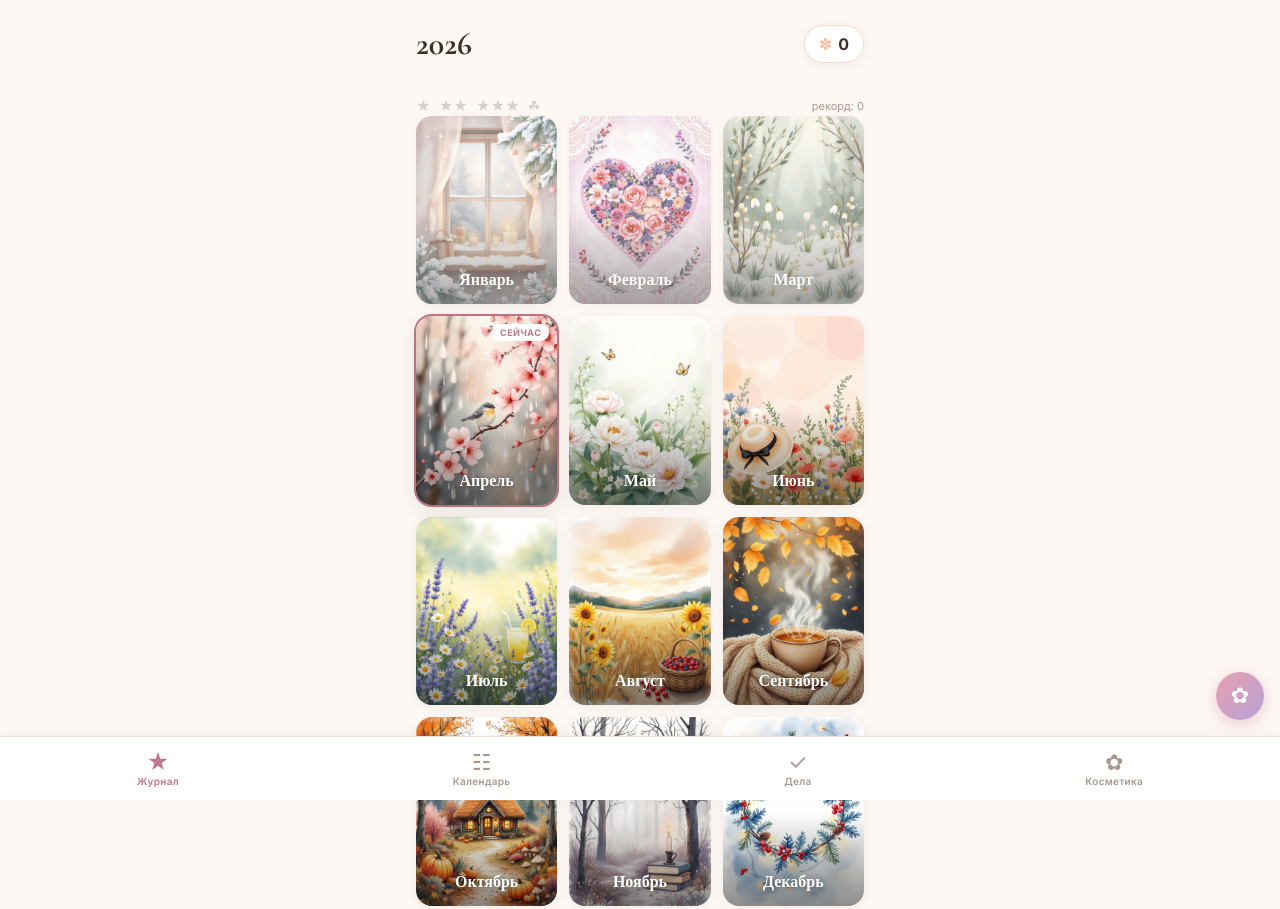
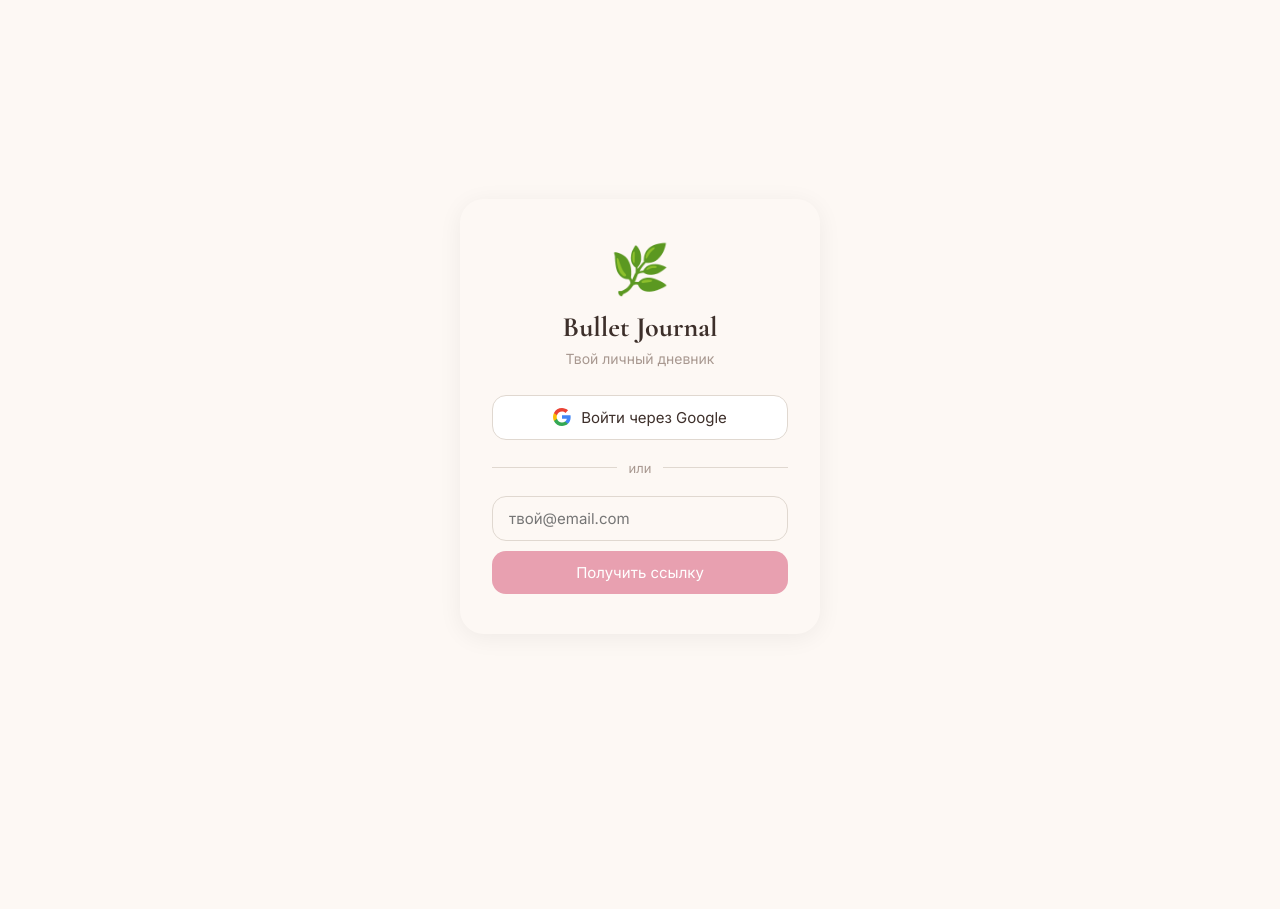
Before and after one commit to yarbalakin/bullet-journal, a plain HTML site: page index.html in a window 1280 px wide. Shown: the top 909 px of the page. Drawn offline with nearby package versions, Linux system fonts and the light colour scheme.

Commit message:
feat: Supabase Auth — экран логина, namespace IndexedDB по user_id
- js/supabase-config.js — конфиг с плейсхолдерами (URL + anon key)
- js/auth.js — Google OAuth + magic link, showLoginScreen()
- js/db.js — initUserDb(userId), namespace 'bujo-{user_id}'
- js/app.js — проверка auth перед init, показ логина если нет сессии
- index.html — подключён Supabase JS CDN v2
- css/style.css — стили экрана логина (cottagecore)
- BETA.md — план выхода на бета-тест

Co-Authored-By: Claude Sonnet 4.6 <noreply@anthropic.com>

```diff
--- a/css/style.css
+++ b/css/style.css
@@ -2518,3 +2518,124 @@ input, select, textarea { -webkit-tap-highlight-color: transparent; }
   font-size: 14px;
   padding: 40px 0;
 }
+
+/* ── Login Screen ── */
+.login-screen {
+  min-height: 100dvh;
+  display: flex;
+  align-items: center;
+  justify-content: center;
+  background: var(--bg);
+  padding: 24px;
+}
+
+.login-card {
+  background: var(--card);
+  border-radius: 24px;
+  padding: 40px 32px;
+  width: 100%;
+  max-width: 360px;
+  text-align: center;
+  box-shadow: 0 4px 24px rgba(0,0,0,0.06);
+}
+
+.login-logo {
+  font-size: 48px;
+  margin-bottom: 12px;
+}
+
+.login-title {
+  font-family: 'Cormorant Garamond', serif;
+  font-size: 28px;
+  color: var(--text);
+  margin: 0 0 6px;
+}
+
+.login-subtitle {
+  font-size: 14px;
+  color: var(--text3);
+  margin: 0 0 28px;
+}
+
+.btn-google {
+  display: flex;
+  align-items: center;
+  justify-content: center;
+  gap: 10px;
+  width: 100%;
+  padding: 12px 20px;
+  border: 1.5px solid #e0d8d0;
+  border-radius: 14px;
+  background: #fff;
+  font-size: 15px;
+  color: var(--text);
+  cursor: pointer;
+  font-family: inherit;
+  transition: background 0.15s;
+}
+
+.btn-google:hover {
+  background: #f5f0eb;
+}
+
+.login-divider {
+  display: flex;
+  align-items: center;
+  gap: 12px;
+  margin: 20px 0;
+  color: var(--text3);
+  font-size: 13px;
+}
+
+.login-divider::before,
+.login-divider::after {
+  content: '';
+  flex: 1;
+  height: 1px;
+  background: #e0d8d0;
+}
+
+.login-email-form {
+  display: flex;
+  flex-direction: column;
+  gap: 10px;
+}
+
+.login-input {
+  width: 100%;
+  padding: 12px 16px;
+  border: 1.5px solid #e0d8d0;
+  border-radius: 14px;
+  font-size: 15px;
+  font-family: inherit;
+  background: var(--bg);
+  color: var(--text);
+  box-sizing: border-box;
+  outline: none;
+}
+
+.login-input:focus {
+  border-color: var(--pink);
+}
+
+.btn-magic {
+  width: 100%;
+  padding: 12px 20px;
+  background: var(--pink);
+  border: none;
+  border-radius: 14px;
+  font-size: 15px;
+  font-family: inherit;
+  color: #fff;
+  cursor: pointer;
+  transition: opacity 0.15s;
+}
+
+.btn-magic:hover { opacity: 0.88; }
+.btn-magic:disabled { opacity: 0.5; cursor: default; }
+
+.login-hint {
+  margin-top: 16px;
+  font-size: 13px;
+  color: var(--text3);
+}
--- a/index.html
+++ b/index.html
@@ -34,6 +34,11 @@
     </button>
   </nav>
 
+  <!-- Supabase Auth -->
+  <script src="https://cdn.jsdelivr.net/npm/@supabase/supabase-js@2/dist/umd/supabase.min.js"></script>
+  <script src="js/supabase-config.js"></script>
+  <script src="js/auth.js"></script>
+
   <script src="https://unpkg.com/html5-qrcode@2.3.8/html5-qrcode.min.js"></script>
   <script src="js/db.js"></script>
   <script src="js/router.js"></script>
--- a/js/app.js
+++ b/js/app.js
@@ -4,6 +4,16 @@ async function init() {
   if ('serviceWorker' in navigator) {
     navigator.serviceWorker.register('/sw.js').catch(() => {});
   }
+
+  // Check auth — если не залогинен, показать экран входа и остановиться
+  const user = await getUser();
+  if (!user) {
+    showLoginScreen();
+    return;
+  }
+
+  // Namespace IndexedDB по user_id — у каждого свои данные
+  initUserDb(user.id);
 
   // Open DB
   await openDB();
--- /dev/null
+++ b/js/auth.js
@@ -0,0 +1,110 @@
+// Auth module — Supabase Auth
+// Зависит от: supabase-config.js (должен быть подключён раньше)
+
+let _supabase = null;
+let _currentUser = null;
+
+function getSupabase() {
+  if (!_supabase) {
+    _supabase = supabase.createClient(SUPABASE_URL, SUPABASE_ANON_KEY);
+  }
+  return _supabase;
+}
+
+// Вернуть текущего пользователя или null
+async function getUser() {
+  const { data: { session } } = await getSupabase().auth.getSession();
+  if (session) {
+    _currentUser = session.user;
+    return session.user;
+  }
+  return null;
+}
+
+function getCurrentUser() {
+  return _currentUser;
+}
+
+// Вход через Google OAuth
+async function signInWithGoogle() {
+  const { error } = await getSupabase().auth.signInWithOAuth({
+    provider: 'google',
+    options: {
+      redirectTo: window.location.origin + window.location.pathname
+    }
+  });
+  if (error) showToast('Ошибка входа: ' + error.message, true);
+}
+
+// Вход через magic link на email
+async function signInWithEmail(email) {
+  const { error } = await getSupabase().auth.signInWithOtp({
+    email,
+    options: {
+      emailRedirectTo: window.location.origin + window.location.pathname
+    }
+  });
+  if (error) {
+    showToast('Ошибка: ' + error.message, true);
+    return false;
+  }
+  return true;
+}
+
+// Выход
+async function signOut() {
+  await getSupabase().auth.signOut();
+  _currentUser = null;
+  location.reload();
+}
+
+// Показать экран логина
+function showLoginScreen() {
+  document.querySelector('.tab-bar').style.display = 'none';
+  document.getElementById('content').innerHTML = `
+    <div class="login-screen">
+      <div class="login-card">
+        <div class="login-logo">🌿</div>
+        <h1 class="login-title">Bullet Journal</h1>
+        <p class="login-subtitle">Твой личный дневник</p>
+
+        <button class="btn-google" onclick="signInWithGoogle()">
+          <svg width="18" height="18" viewBox="0 0 18 18" xmlns="http://www.w3.org/2000/svg">
+            <path d="M17.64 9.2c0-.637-.057-1.251-.164-1.84H9v3.481h4.844c-.209 1.125-.843 2.078-1.796 2.717v2.258h2.908c1.702-1.567 2.684-3.875 2.684-6.615z" fill="#4285F4"/>
+            <path d="M9 18c2.43 0 4.467-.806 5.956-2.184l-2.908-2.258c-.806.54-1.837.86-3.048.86-2.344 0-4.328-1.584-5.036-3.711H.957v2.332A8.997 8.997 0 0 0 9 18z" fill="#34A853"/>
+            <path d="M3.964 10.707A5.41 5.41 0 0 1 3.682 9c0-.593.102-1.17.282-1.707V4.961H.957A8.996 8.996 0 0 0 0 9c0 1.452.348 2.827.957 4.039l3.007-2.332z" fill="#FBBC05"/>
+            <path d="M9 3.58c1.321 0 2.508.454 3.44 1.345l2.582-2.58C13.463.891 11.426 0 9 0A8.997 8.997 0 0 0 .957 4.961L3.964 7.293C4.672 5.163 6.656 3.58 9 3.58z" fill="#EA4335"/>
+          </svg>
+          Войти через Google
+        </button>
+
+        <div class="login-divider"><span>или</span></div>
+
+        <div class="login-email-form">
+          <input type="email" id="login-email" placeholder="твой@email.com" class="login-input">
+          <button class="btn-magic" onclick="handleMagicLink()">Получить ссылку</button>
+        </div>
+
+        <p class="login-hint" id="magic-hint" style="display:none">
+          Проверь почту — там ссылка для входа ✉️
+        </p>
+      </div>
+    </div>
+  `;
+}
+
+async function handleMagicLink() {
+  const email = document.getElementById('login-email').value.trim();
+  if (!email) return;
+  const btn = document.querySelector('.btn-magic');
+  btn.disabled = true;
+  btn.textContent = 'Отправляем...';
+  const ok = await signInWithEmail(email);
+  if (ok) {
+    document.getElementById('magic-hint').style.display = 'block';
+    btn.textContent = 'Отправлено';
+  } else {
+    btn.disabled = false;
+    btn.textContent = 'Получить ссылку';
+  }
+}
--- a/js/db.js
+++ b/js/db.js
@@ -1,8 +1,14 @@
 // IndexedDB wrapper for Bullet Journal
-const DB_NAME = 'bujo';
+let DB_NAME = 'bujo'; // будет переименован в 'bujo-{user_id}' после авторизации
 const DB_VERSION = 6;
 
 let db = null;
+
+// Вызвать после получения user_id из Supabase Auth
+function initUserDb(userId) {
+  DB_NAME = 'bujo-' + userId;
+  db = null; // сбросить кешированный коннект
+}
 
 function openDB() {
   return new Promise((resolve, reject) => {
--- /dev/null
+++ b/js/supabase-config.js
@@ -0,0 +1,4 @@
+// Supabase configuration
+// Создай проект на supabase.com → Settings → API → скопируй эти два значения
+const SUPABASE_URL = 'https://PLACEHOLDER.supabase.co';
+const SUPABASE_ANON_KEY = 'PLACEHOLDER_ANON_KEY';
```
Also changed, not shown: 1 other file.
